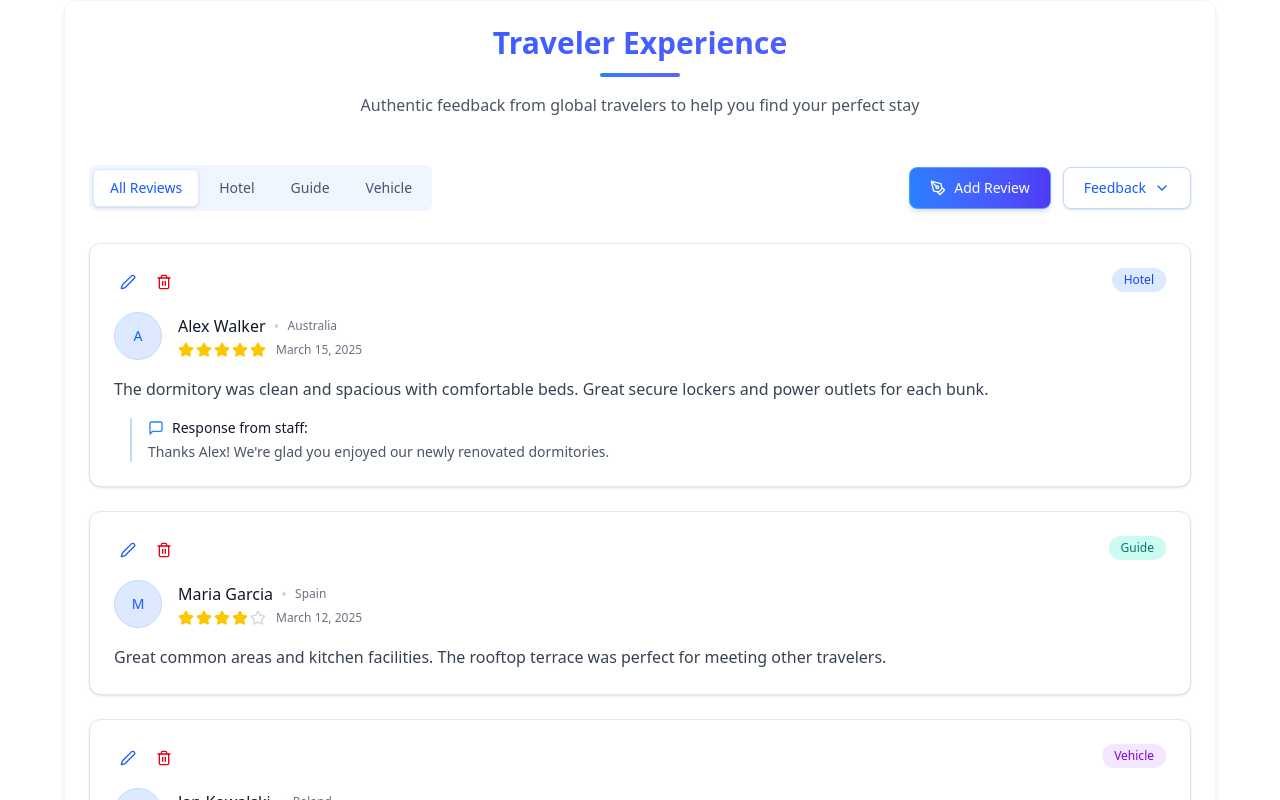
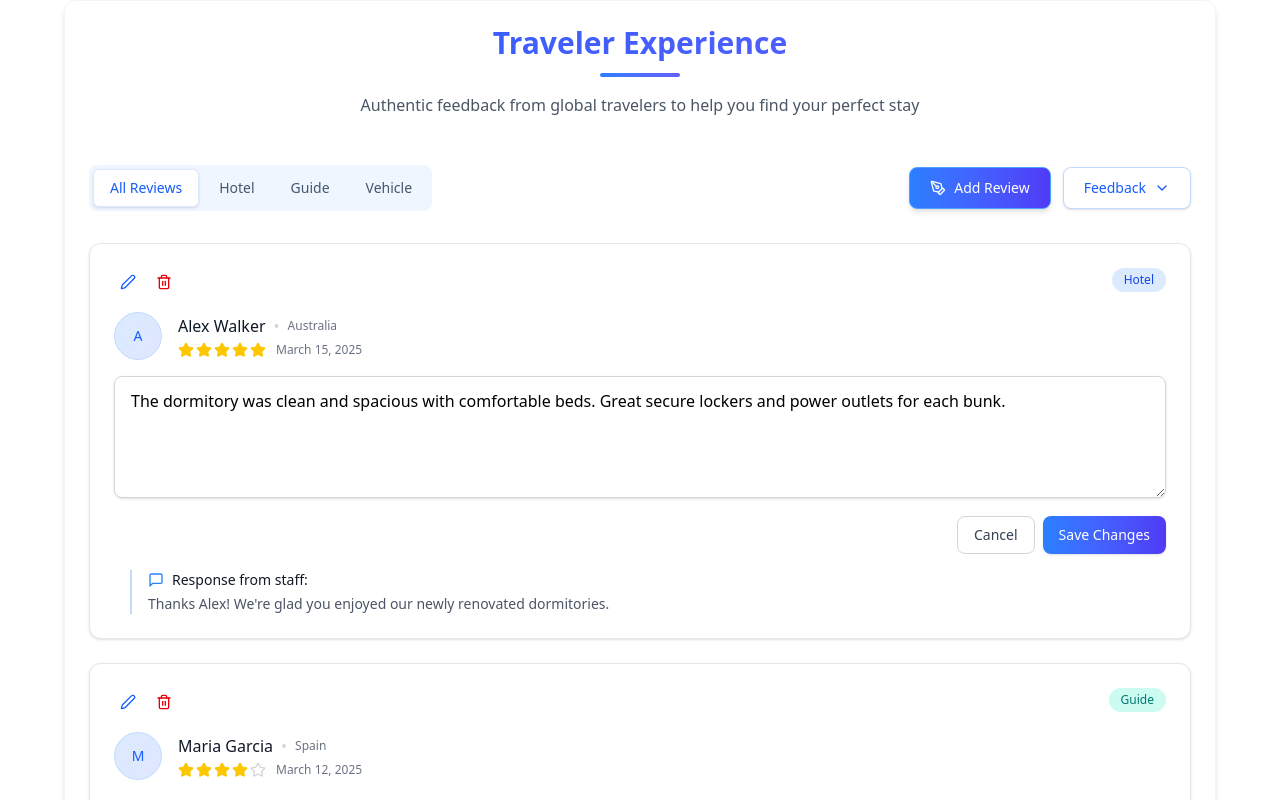
Before and after one commit to athsarab/Dream-Destiny-Travels---ITPM, a React (Vite) app in the folder frontend/: page / in a window 1280 px wide. Both pictures are taken after a click on the button 128 px from the left and 282 px from the top of the page. Shown: the top 800 px of the page. Built offline with nearby package versions, Linux system fonts and the light colour scheme.

Commit message:
Update reviewComponent.jsx

```diff
--- a/frontend/src/components/reviewComponent.jsx
+++ b/frontend/src/components/reviewComponent.jsx
@@ -13,6 +13,8 @@ export default function ReviewSection() {
 
   // Add state for controlling blur
   const [isBlurred, setIsBlurred] = useState(false);
+  const [editingId, setEditingId] = useState(null);
+  const [editedComment, setEditedComment] = useState("");
 
   // Effect to handle body scroll lock when modal is open
   useEffect(() => {
@@ -78,8 +80,21 @@ export default function ReviewSection() {
   };
 
   const handleEditReview = (id) => {
-    console.log('Editing review:', id);
-    // Add your edit logic here
+    const review = reviews.find(r => r.id === id);
+    setEditingId(id);
+    setEditedComment(review.comment);
+  };
+
+  const handleSaveEdit = (id) => {
+    // Here you would typically update the review in your backend
+    console.log('Saving edited review:', id, editedComment);
+    setEditingId(null);
+    setEditedComment("");
+  };
+
+  const handleCancelEdit = () => {
+    setEditingId(null);
+    setEditedComment("");
   };
 
   const handleDeleteReview = (id) => {
@@ -249,7 +264,32 @@ export default function ReviewSection() {
                 </div>
               </div>
 
-              <p className="mt-4 text-gray-700 leading-relaxed">{review.comment}</p>
+              {editingId === review.id ? (
+                <div className="mt-4">
+                  <textarea
+                    value={editedComment}
+                    onChange={(e) => setEditedComment(e.target.value)}
+                    className="w-full px-4 py-3 rounded-lg border border-gray-300 focus:ring-2 focus:ring-blue-500 focus:border-blue-500 transition-all shadow-sm"
+                    rows="4"
+                  />
+                  <div className="flex justify-end gap-2 mt-3">
+                    <button
+                      onClick={handleCancelEdit}
+                      className="px-4 py-2 rounded-lg border border-gray-300 text-gray-700 hover:bg-gray-50 transition-all text-sm"
+                    >
+                      Cancel
+                    </button>
+                    <button
+                      onClick={() => handleSaveEdit(review.id)}
+                      className="px-4 py-2 rounded-lg bg-gradient-to-r from-blue-500 to-indigo-600 text-white shadow-sm hover:shadow-md transition-all text-sm"
+                    >
+                      Save Changes
+                    </button>
+                  </div>
+                </div>
+              ) : (
+                <p className="mt-4 text-gray-700 leading-relaxed">{review.comment}</p>
+              )}
 
               {review.reply && (
                 <div className="mt-4 ml-4 pl-4 border-l-2 border-blue-200">
```
